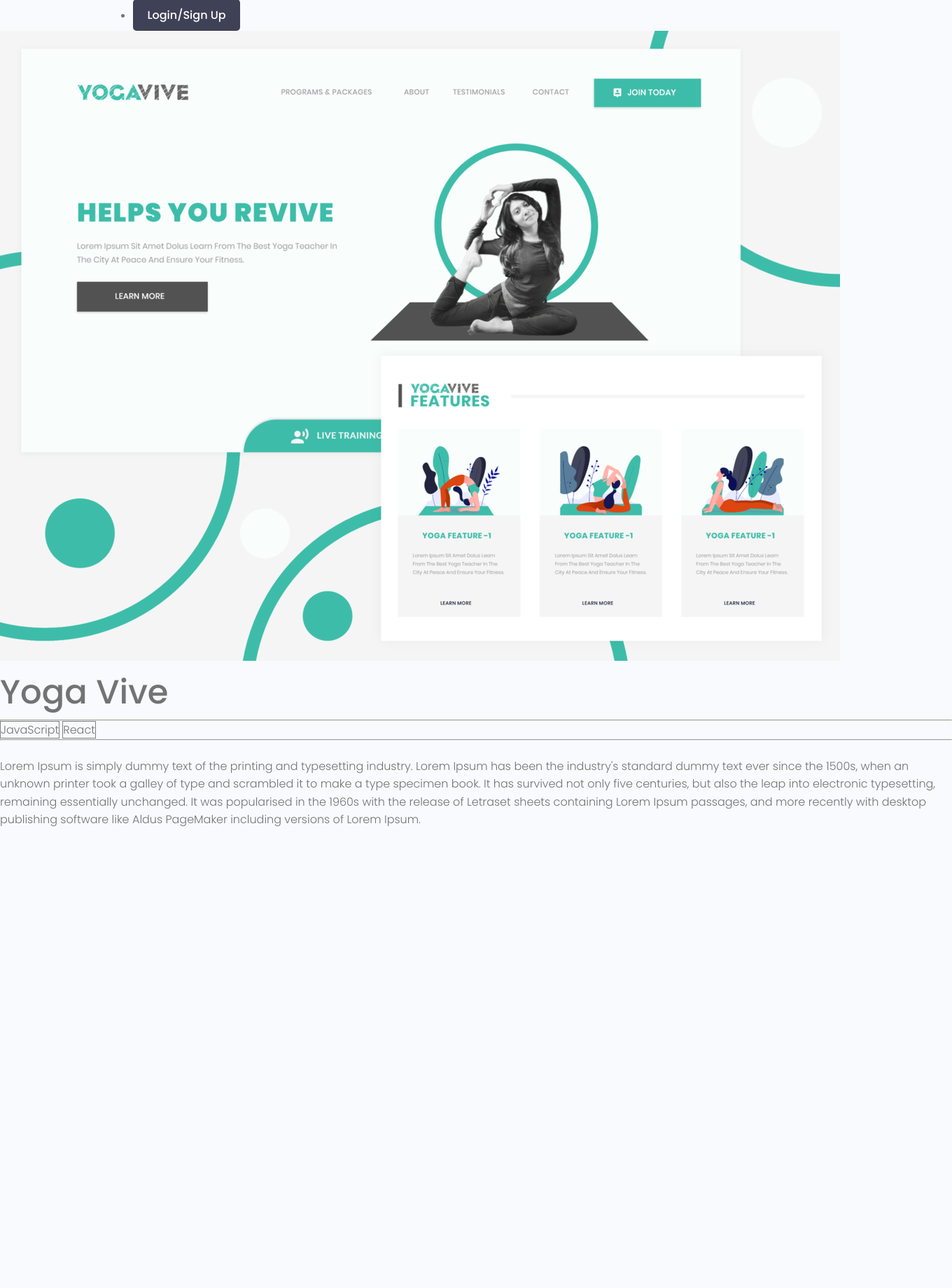
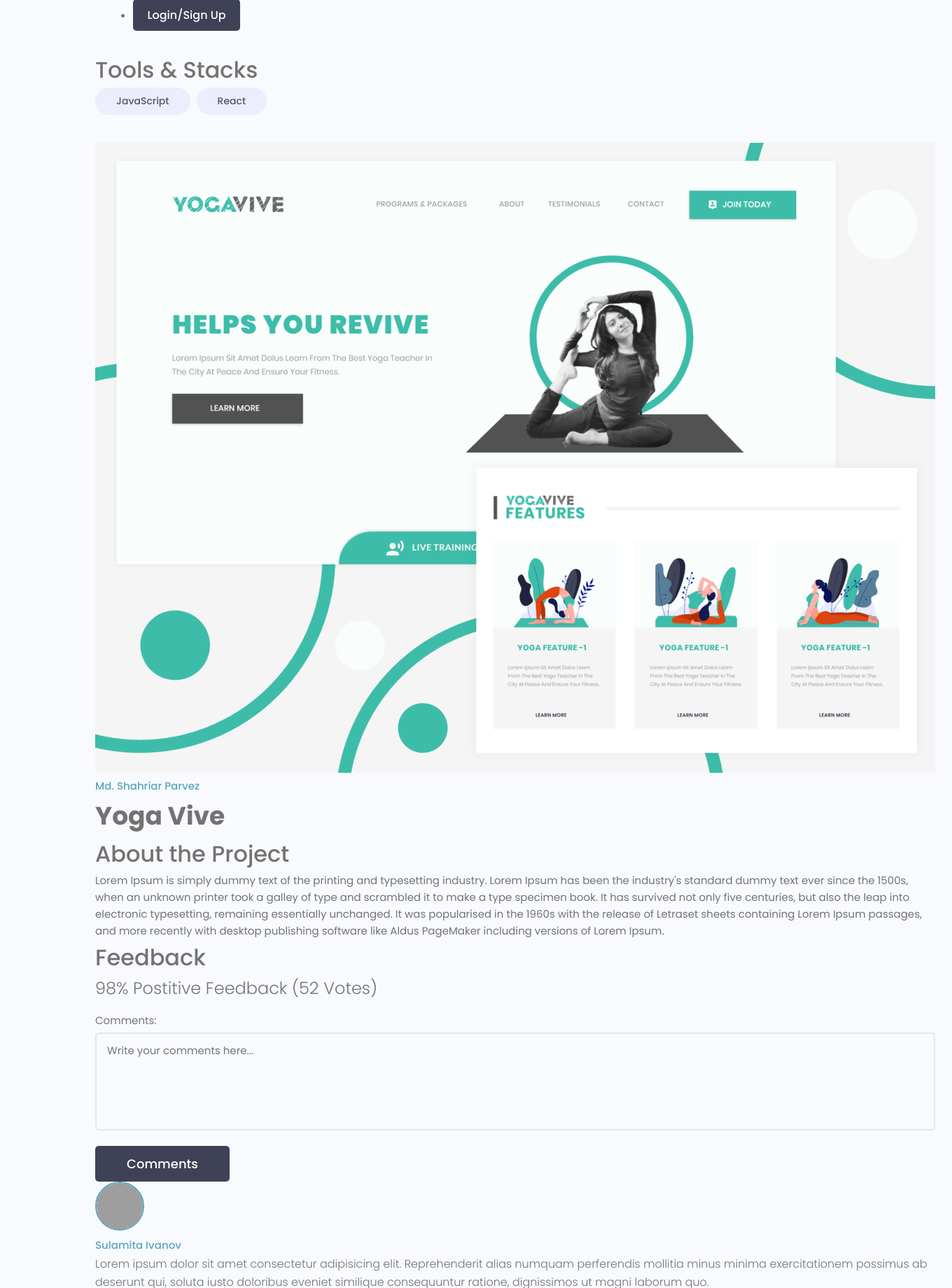
Before and after one commit to numansafi/devsearch, a Django app: page /project/06f9e5af-aadf-4773-8592-9da6ed847c5c in a window 1360 px wide. Shown: the part 440-2280 px from the top of the page at 70% size. Before the commit the page ends 1621 px from the top, so only its background shows below. Run offline with Django 3.2, Linux system fonts and the light colour scheme; data comes from the database, SQL or seed files in the repository; both versions use the stored data as it was after the commit; some libraries are stand-ins or nearby versions; grey boxes are pictures that could not be loaded.

Commit message:
implemented single project theme

```diff
--- a/projects/templates/projects/projects.html
+++ b/projects/templates/projects/projects.html
@@ -38,7 +38,7 @@
                 <p><a class="project__author" href="profile.html">By Dennis Ivanov</a></p>
                 <p class="project--rating">
                   <span style="font-weight: bold;">{{project.vote_ratio}}%</span> Positive
-                  Feedback ({{project.vote_total}} Votes)
+                  Feedback ({{project.vote_total}} Vote{{project.vote_total|pluralize:"s"}})
                 </p>
                 <div class="project__tags">
                   {% for tag in project.tags.all %}
--- a/projects/templates/projects/single-project.html
+++ b/projects/templates/projects/single-project.html
@@ -2,15 +2,89 @@
 
 {% block content %}
 
-<img src="{{project.featured_image.url}}" >
+<!-- Main Section -->
+<main class="singleProject my-md">
+  <div class="container">
+    <div class="layout">
+      <div class="column column--1of3">
+        <h3 class="singleProject__subtitle">Tools & Stacks</h3>
+        <div class="singleProject__toolStack">
+          {% for tag in project.tags.all %}
+          <span class="tag tag--pill tag--sub tag--lg">
+            <small>{{tag}}</small>
+          </span>
+          {% endfor %}
+        </div>
 
-<h1>{{project.title}}</h1>
-<hr>
-{% for tag in project.tags.all %}
-<span style='border:1px solid grey'>{{tag}}</span>
-{% endfor %}
-<hr>
-<br>
-<p>{{project.description}}</p>
+        {% if project.source_link %}
+        <a class="singleProject__liveLink" href="#" target="_blank"><i class="im im-external-link"></i>Source Code
+        </a>
+        {% endif %}
+
+        {% if project.demo_link %}
+        <a class="singleProject__liveLink" href="#" target="_blank"><i class="im im-external-link"></i>Demo Link
+        </a>
+        {% endif %}
+
+      </div>
+
+      <div class="column column--2of3">
+        <img class="singleProject__preview" src="{{project.featured_image.url}}" alt="portfolio thumbnail" />
+        <a href="profile.html" class="singleProject__developer">Md. Shahriar Parvez</a>
+        <h2 class="singleProject__title">{{project.title}}</h2>
+        <h3 class="singleProject__subtitle">About the Project</h3>
+        <div class="singleProject__info">
+          {{project.description}}
+        </div>
+
+        <div class="comments">
+          <h3 class="singleProject__subtitle">Feedback</h3>
+          <h5 class="project--rating">
+            {{project.vote_ratio }}% Postitive Feedback ({{project.vote_total}} Vote{{project.vote_total|pluralize:"s"}})
+          </h5>
+
+          <form class="form" action="#" method="POST">
+            <!-- Textarea -->
+            <div class="form__field">
+              <label for="formInput#textarea">Comments: </label>
+              <textarea class="input input--textarea" name="message" id="formInput#textarea"
+                placeholder="Write your comments here..."></textarea>
+            </div>
+            <input class="btn btn--sub btn--lg" type="submit" value="Comments" />
+          </form>
+          <div class="commentList">
+            <div class="comment">
+              <a href="profile.html">
+                <img class="avatar avatar--md"
+                  src="https://pbs.twimg.com/profile_images/1335382240931368961/b3wSZKj4_400x400.jpg" alt="user" />
+              </a>
+              <div class="comment__details">
+                <a href="profile.html" class="comment__author">Sulamita Ivanov</a>
+                <p class="comment__info">
+                  Lorem ipsum dolor sit amet consectetur adipisicing elit. Reprehenderit alias numquam perferendis
+                  mollitia minus minima exercitationem possimus ab deserunt qui, soluta iusto doloribus eveniet
+                  similique consequuntur ratione, dignissimos ut magni laborum quo.
+                </p>
+              </div>
+            </div>
+            <div class="comment">
+              <a href="profile.html">
+                <img class="avatar avatar--md" src="https://avatars.githubusercontent.com/u/33843378" alt="user" />
+              </a>
+              <div class="comment__details">
+                <a href="profile.html" class="comment__author">Dennis Ivanov</a>
+                <p class="comment__info">
+                  Consectetur adipisicing elit. Reprehenderit alias numquam perferendis mollitia minus minima
+                  exercitationem possimus ab deserunt qui, ratione, dignissimos ut magni laborum quo.
+                </p>
+              </div>
+            </div>
+          </div>
+        </div>
+      </div>
+    </div>
+  </div>
+  </div>
+</main>
 
 {% endblock content %}
```
Also changed, not shown: templates/form-template.html (added, +42 -0 lines), templates/projects.html (deleted, +0 -221 lines), db.sqlite3.
